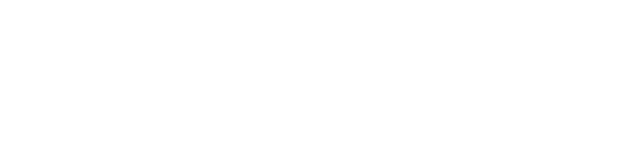
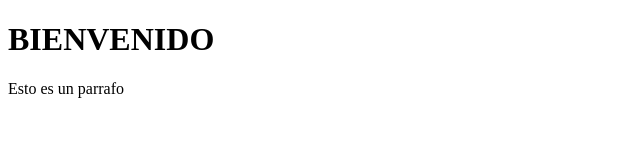
Before and after one commit to MauricioSamboniSarria/aspirantes-mir-ejercicio-3, a plain HTML site: page index.html in a window 1280 px wide. Shown: the whole page, without its empty margins (0-640 px from the left). Drawn offline with Linux system fonts and the light colour scheme.

Commit message:
Cambios en la rama develop

```diff
--- a/index.html
+++ b/index.html
@@ -8,5 +8,7 @@
 </head>
 <body>
 
+    <h1>BIENVENIDO</h1>
+    <p>Esto es un parrafo</p>
 </body>
 </html>
```
Also changed, not shown: 1 other file.
